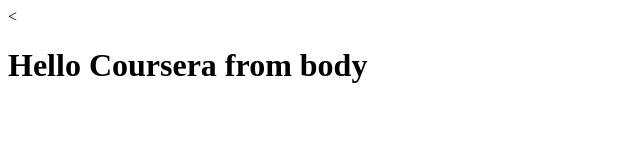
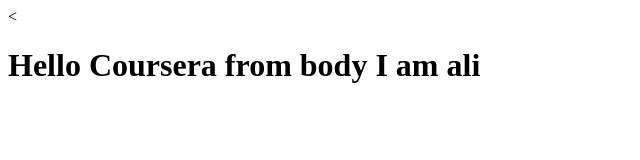
Before and after one commit to a1ooosh/coursera-test, a plain HTML site: page index.html in a window 1280 px wide. Shown: the whole page, without its empty margins (0-640 px from the left). Drawn offline with Linux system fonts and the light colour scheme.

Commit message:
Next version of web file.

```diff
--- a/index.html
+++ b/index.html
@@ -5,6 +5,6 @@
     <title>Hello Coursera</title>
   </head>
   <body>
-    <h1>Hello Coursera from body</h1>
+    <h1>Hello Coursera from body I am ali</h1>
   </body>
 </html>
```
